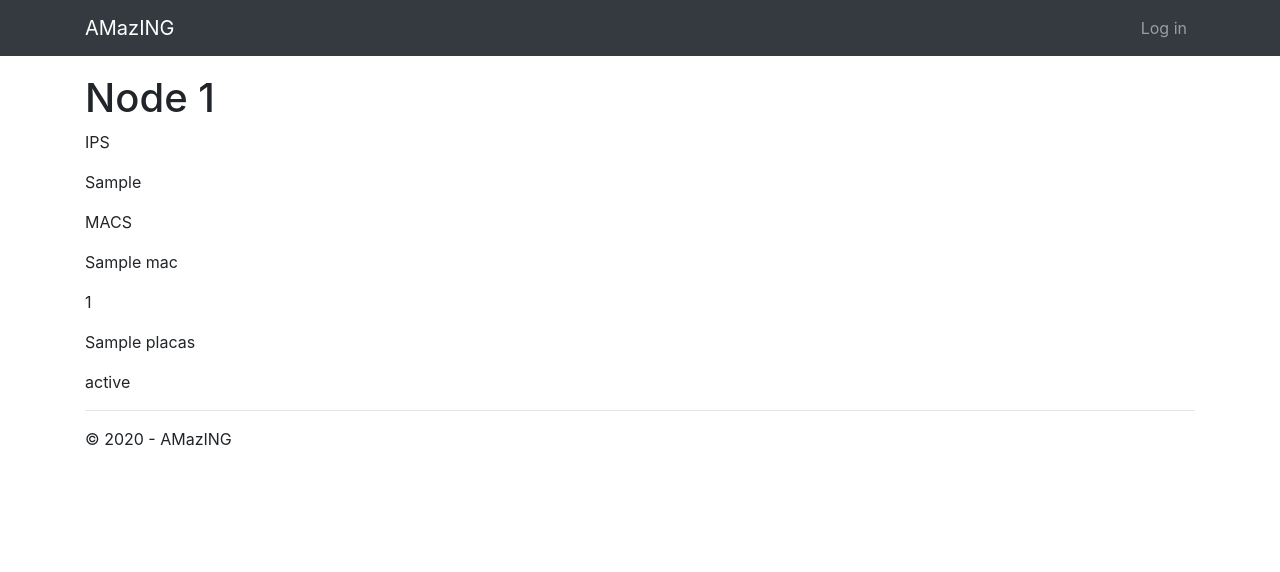
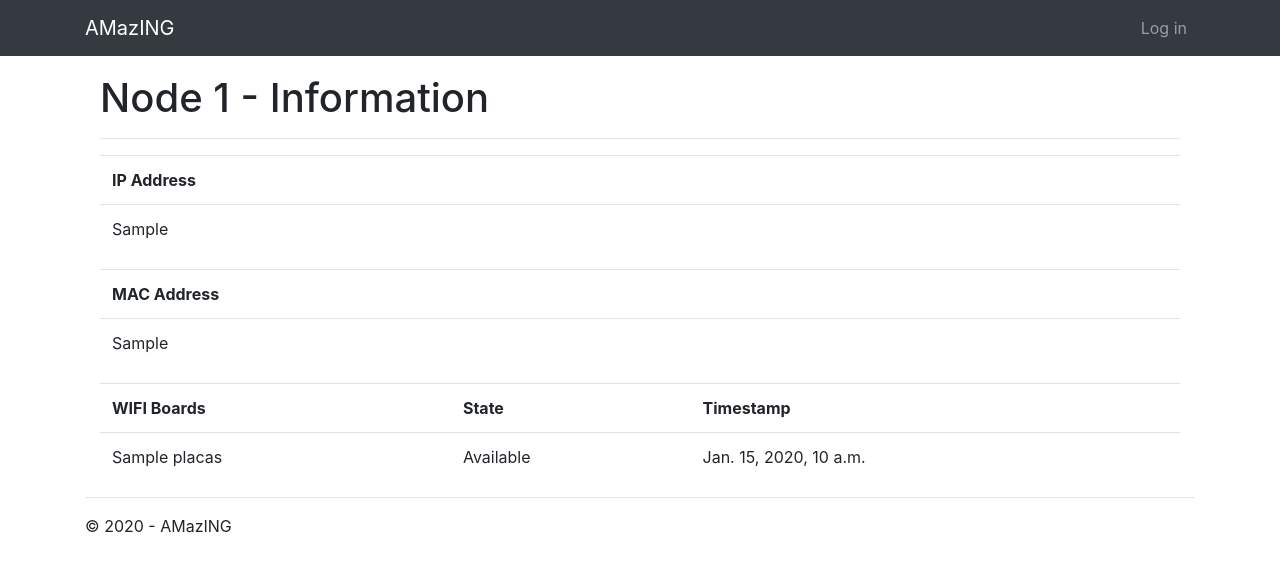
Before and after one commit to user-cube/AMazING, a Django app: template Frontend/app/templates/network/nodeInfo.html in a window 1280 px wide. Shown: the top 572 px of the page. Run offline with Django 3.2, Linux system fonts and the light colour scheme; the template is opened without the code that fills it: most values are stand-ins (such as "Sample title", 1, 10 or a date in 2020); parts of the project's set-up code (start-up, migrations or seed data) failed here and were passed over; some libraries are stand-ins or nearby versions.

Commit message:
experience template

```diff
--- a/Frontend/app/templates/network/nodeInfo.html
+++ b/Frontend/app/templates/network/nodeInfo.html
@@ -1,19 +1,60 @@
 {% extends 'structure/layout.html' %}
 
-{% block content%}
-    <h1>Node {{ id }}</h1>
-    <p>IPS</p>
-    {% for i in ips %}
-        <p>{{ i }}</p>
-    {% endfor %}
-
-    <p>MACS</p>
-    {% for i in mac %}
-        <p>{{ i }}</p>
-    {% endfor %}
-
-    <p>{{ id }}</p>
-    <p>{{ placas }}</p>
-    <p>{{ state }}</p>
-
+{% block content %}
+    <div class="container">
+        <h1>Node {{ id }} - Information</h1>
+        <hr>
+        <table class="table table-hover">
+            <thead>
+            <tr>
+                <td><strong>IP Address</strong></td>
+                {% for i in ips %}
+                    <td></td>
+                {% endfor %}
+            </tr>
+            </thead>
+            <tbody>
+            <tr>
+                {% for i in ips %}
+                    <td>{{ i }}</td>
+                {% endfor %}
+                <td></td>
+            </tr>
+            </tbody>
+        </table>
+        <table class="table table-hover">
+            <thead>
+            <tr>
+                <td><strong>MAC Address</strong></td>
+                {% for i in mac %}
+                    <td></td>
+                {% endfor %}
+            </tr>
+            </thead>
+            <tbody>
+            <tr>
+                {% for i in ips %}
+                    <td>{{ i }}</td>
+                {% endfor %}
+                <td></td>
+            </tr>
+            </tbody>
+        </table>
+        <table class="table table-hover">
+            <thead>
+            <tr>
+                <td><strong>WIFI Boards</strong></td>
+                <td><strong>State</strong></td>
+                <td><strong>Timestamp</strong></td>
+            </tr>
+            </thead>
+            <tbody>
+            <tr>
+                <td>{{ placas }}</td>
+                <td>{% if state == 1 %}On going experience{% else %}Available{% endif %}</td>
+                <td>{{ current_time }}</td>
+            </tr>
+            </tbody>
+        </table>
+    </div>
 {% endblock %}
--- a/Frontend/app/views.py
+++ b/Frontend/app/views.py
@@ -497,6 +497,7 @@ def processNode(request, nodeID):
         json = r.json()
         print(json)
         tparms = {
+            'current_time' : str(datetime.now()),
             'year': datetime.now().year,
             'id' : json['id'],
             'ips' : json['ips'],
```
